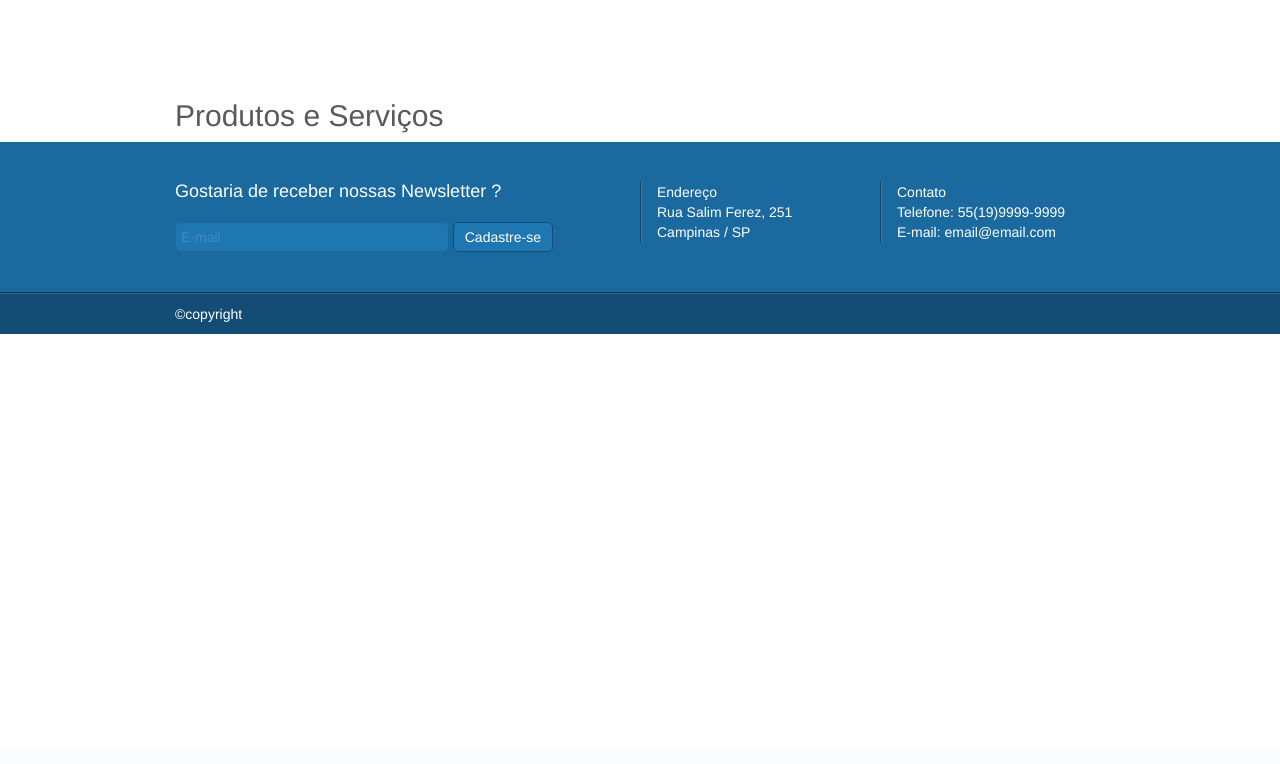
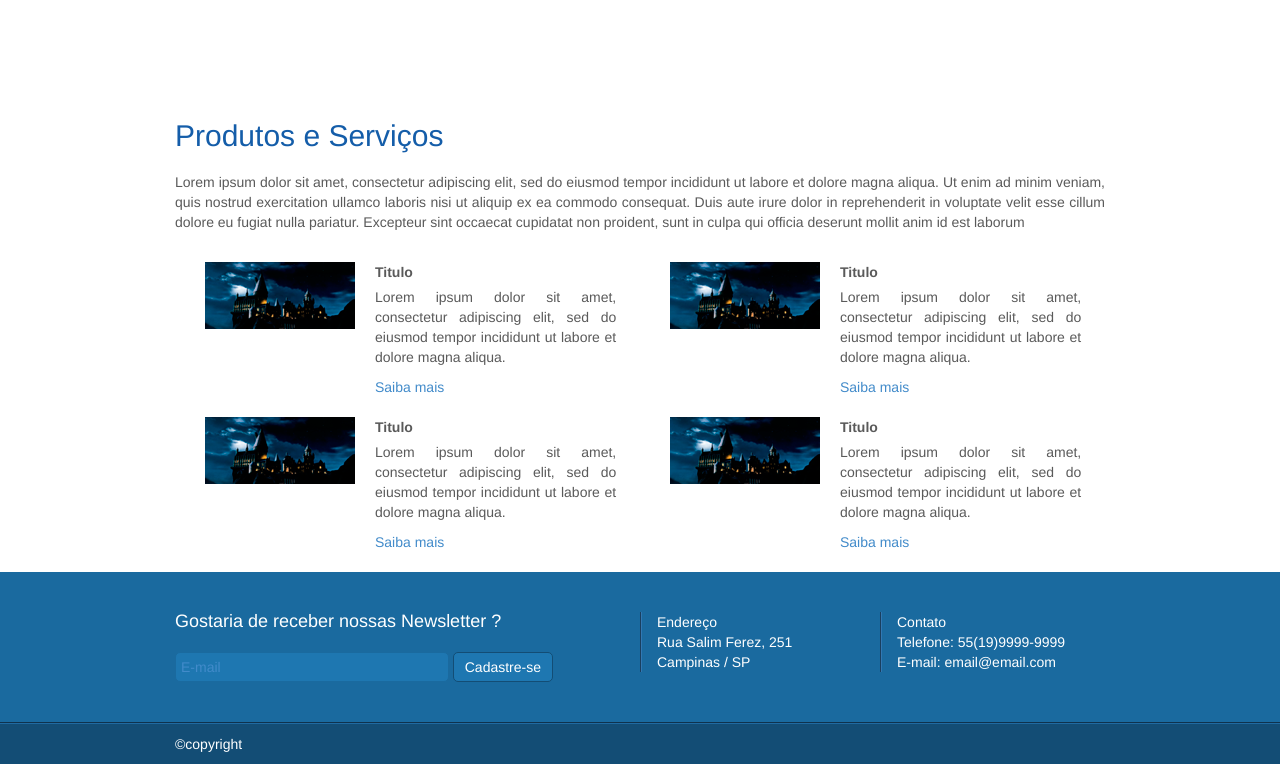
Before and after one commit to hugohiroshi/www.workg.com.br, a CakePHP app: template app/View/ProdutosServicos/index.ctp in a window 1280 px wide. Shown: the part 51-815 px from the top of the page. Before the commit the page ends 385 px from the top, so only its background shows below. Run offline with PHP 8.4 and a stand-in for CakePHP, Linux system fonts and the light colour scheme; the template is opened without the code that fills it, so the values that code supplies are empty; some libraries are stand-ins or nearby versions.

Commit message:
Commit #31
Criação da estrutura Html e CSS da página Produtos e Serviços.

```diff
--- a/app/View/Layouts/default.ctp
+++ b/app/View/Layouts/default.ctp
@@ -66,12 +66,12 @@ $Description = __d('cake_dev', 'WorkGroup | Sistemas para Oficinas e Autopeças'
                                 <span class="icon-bar"></span>
                             </button>
                             <!-- TERMINA BOTÃO DO MENU RESPONSIVO -->
-                            <a class="navbar-brand" href="#"><img src="../img/logo_workgroup.png" alt="logo-workgroup"/> </a>
+                            <a class="navbar-brand" href="/"><img src="../img/logo_workgroup.png" alt="logo-workgroup"/> </a>
                         </div>
                         <div id="navbar" class="navbar-collapse collapse">
                             <ul class="nav navbar-nav">
-                                <li class="active"><a href="#">Home</a></li>
-                                <li><a href="#about">Produtos e Serviços</a></li>
+                                <li class="active"><a href="/">Home</a></li>
+                                <li><a href="produtosServicos">Produtos e Serviços</a></li>
                                 <li><a href="contatos">Contato</a></li>
                                 <li><a href="#contact">Sobre</a></li>
                                 <li><a href="#contact">Parceiros</a></li>
--- a/app/View/ProdutosServicos/index.ctp
+++ b/app/View/ProdutosServicos/index.ctp
@@ -1,6 +1,71 @@
 <div class="main-container">
-    <div class="prod_servicos">
+    <div class="prod_servicos col-md-12">
         <h2>Produtos e Serviços</h2>
+        <div class="sobre_prod_serv col-md-12">
+            <p>Lorem ipsum dolor sit amet, consectetur adipiscing elit,
+                sed do eiusmod tempor incididunt ut labore et dolore magna
+                aliqua. Ut enim ad minim veniam, quis nostrud exercitation
+                ullamco laboris nisi ut aliquip ex ea commodo consequat.
+                Duis aute irure dolor in reprehenderit in voluptate velit
+                esse cillum dolore eu fugiat nulla pariatur. Excepteur sint
+                occaecat cupidatat non proident, sunt in culpa qui officia deserunt
+                mollit anim id est laborum</p>
+        </div>
+        <div class="produtos col-md-12">
+            <div class="separa_produto col-md-6">
+                <div class="img_produto col-md-4">
+                    <img src="../img/teste.png" />
+                </div>
+                <div class="content_produto col-md-7">
+                    <label>Titulo</label>
+                    <p>Lorem ipsum dolor sit amet, consectetur adipiscing elit,
+                    sed do eiusmod tempor incididunt ut labore et dolore magna
+                    aliqua.</p>
+                    <p><a href="#">Saiba mais</a></p>
+                </div>
+            </div>
 
+           <div class="separa_produto col-md-6">
+                <div class="img_produto col-md-4">
+                    <img src="../img/teste.png" />
+                </div>
+                <div class="content_produto col-md-7">
+                    <label>Titulo</label>
+                    <p>Lorem ipsum dolor sit amet, consectetur adipiscing elit,
+                    sed do eiusmod tempor incididunt ut labore et dolore magna
+                    aliqua.</p>
+                    <p><a href="#">Saiba mais</a></p>
+                </div>
+            </div>
+        </div>
+
+        <div class="produtos col-md-12">
+            <div class="separa_produto col-md-6">
+                <div class="img_produto col-md-4">
+                    <img src="../img/teste.png" />
+                </div>
+                <div class="content_produto col-md-7">
+                    <label>Titulo</label>
+                    <p>Lorem ipsum dolor sit amet, consectetur adipiscing elit,
+                    sed do eiusmod tempor incididunt ut labore et dolore magna
+                    aliqua.</p>
+                    <p><a href="#">Saiba mais</a></p>
+                </div>
+            </div>
+
+
+            <div class="separa_produto col-md-6">
+                <div class="img_produto col-md-4">
+                    <img src="../img/teste.png" />
+                </div>
+                <div class="content_produto col-md-7">
+                    <label>Titulo</label>
+                    <p>Lorem ipsum dolor sit amet, consectetur adipiscing elit,
+                    sed do eiusmod tempor incididunt ut labore et dolore magna
+                    aliqua.</p>
+                    <p><a href="#">Saiba mais</a></p>
+                </div>
+            </div>
+        </div>
     </div>
 </div>
--- a/app/webroot/css/workg-style.css
+++ b/app/webroot/css/workg-style.css
@@ -299,7 +299,6 @@
     margin-bottom: -120px;
 }
 
-
 /* TERMINA PAGINA CONTATO */
 
 
@@ -307,12 +306,38 @@
 
 .prod_servicos{
     margin-top: 150px;
-    padding-left: 15px;
 }
 
-prod_servicos h2{
+.prod_servicos h2{
     color: #145da9;
+    margin-bottom: 20px;
 }
+
+.prod_servicos .sobre_prod_serv{
+    margin-bottom: 20px;
+    padding: 0;
+    text-align: justify;
+}
+
+.prod_servicos .content_produto{
+    margin-bottom: 10px;
+}
+
+.prod_servicos .produtos{
+    margin-left:30px;
+    padding: 0px;
+    text-align: justify;
+}
+
+.prod_servicos .produtos .separa_produto{
+    padding: 0px;
+    text-align: justify;
+}
+.prod_servicos .produtos .separa_produto .img_produto{
+    padding: 0px;
+    text-align: justify;
+}
+
 
 /* TERMINA PAGINA PRODUTOS E SERVIÇOS */
 
```
Also changed, not shown: app/webroot/img/teste.png (added).
